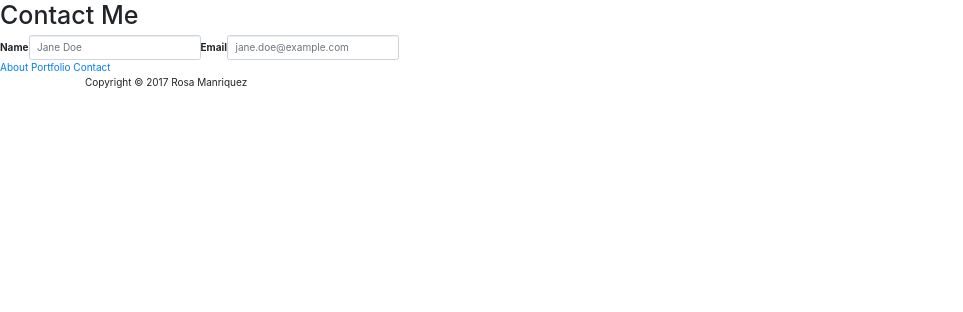
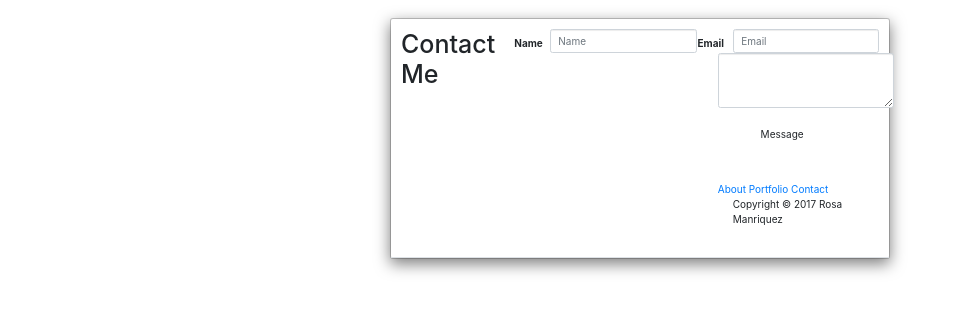
Before and after one commit to remanriq/boostrap-portfolio, a plain HTML site: page contact.html in a window 1280 px wide. Shown: the whole page, without its empty margins (0-963 px from the left). Drawn offline with nearby package versions, Linux system fonts and the light colour scheme.

Commit message:
just do it

```diff
--- a/contact.html
+++ b/contact.html
@@ -10,26 +10,44 @@
 <link rel="stylesheet" href="https://maxcdn.bootstrapcdn.com/bootstrap/3.3.7/css/bootstrap.min.css" integrity="sha384-BVYiiSIFeK1dGmJRAkycuHAHRg32OmUcww7on3RYdg4Va+PmSTsz/K68vbdEjh4u" crossorigin="anonymous">
 <link rel="stylesheet" href="https://bootswatch.com/paper/bootstrap.min.css">
 <meta name="viewport" content="width=device-width, initial-scale=1.0">
-<h1>Contact Me</h1>
-<form class="form-inline">
+
+<div class="modal-fade" id="contact" role="dialog">
+  <div class="modal-dialog">
+    <div class="modal-content">
+      <form class="form-horizontal" role="form">
+        <div class="modal-header">
+    <h1>Contact Me</h1>
+    <br>
+    <form class="form-horizontal">
   <div class="form-group">
-    <label for="exampleInputName2">Name</label>
-    <input type="text" class="form-control" id="exampleInputName2" placeholder="Jane Doe">
+    <label for="inputName" class="col-sm-2 control-label">Name</label>
+    <div class="col-sm-10">
+      <input type="Name" class="form-control" id="inputName" placeholder="Name">
+    </div>
   </div>
   <div class="form-group">
-    <label for="exampleInputEmail2">Email</label>
-    <input type="email" class="form-control" id="exampleInputEmail2" placeholder="jane.doe@example.com">
-  </div>
-</form>
-      <nav>
-        <a href="index.html">About</a>
-        <a href="portfolio.html">Portfolio</a>
-        <a href="contact.html">Contact</a>
+    <label for="inputEmail" class="col-sm-2 control-label">Email</label>
+    <div class="col-sm-10">
+      <input type="Email" class="form-control" id="inputEmail" placeholder="Email">
+  <div class="form-group">
+          <textarea class="form-control" rows="3"></textarea>
+          <div class="form-group">
+    <div class="col-sm-offset-2 col-sm-10">
+      <br>
+      <button type="submit" class="btn btn-default btn-center">Message</button>
+    </div>
+    <br>
+      <br>
       </nav>
     </div>
+    </div>
   </header>
-
+<br>
   <footer>
+          <div class="form-group">
+          <a href="index.html">About</a>
+          <a href="portfolio.html">Portfolio</a>
+          <a href="contact.html">Contact</a>
     <div class="container">
       Copyright &copy; 2017 Rosa Manriquez
     </div>
```
